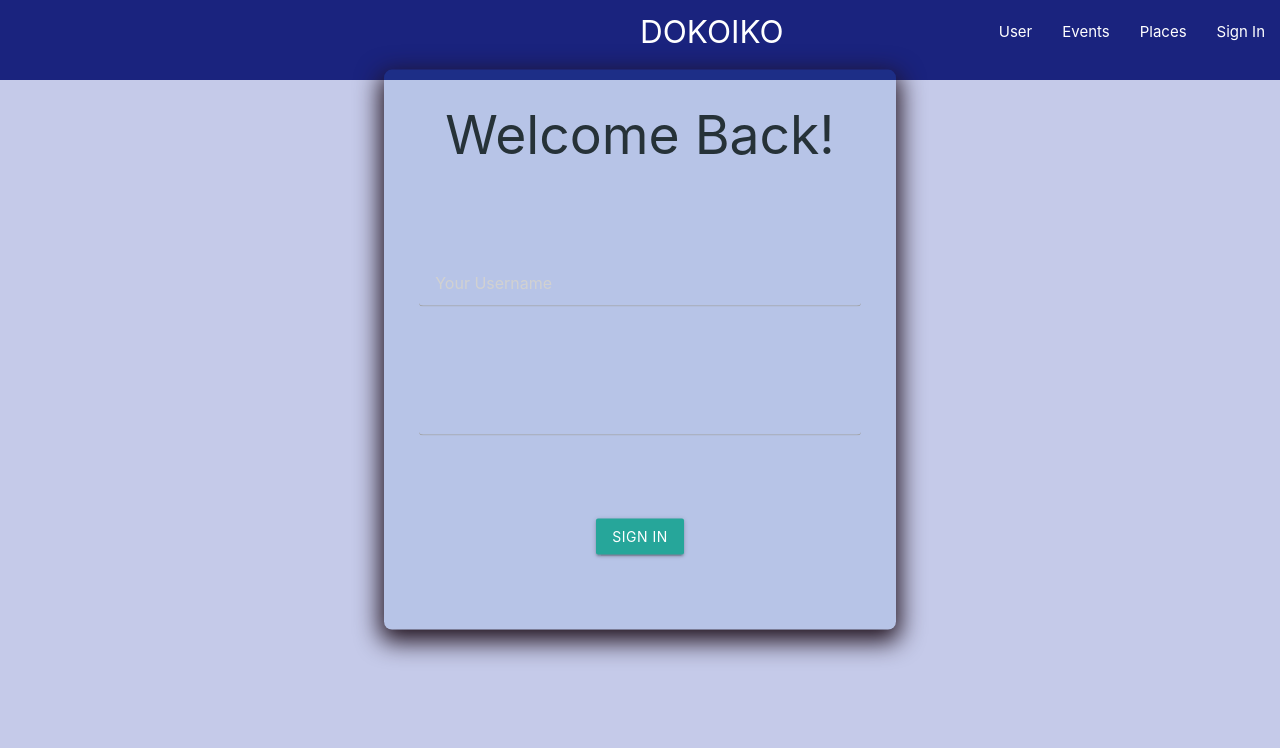
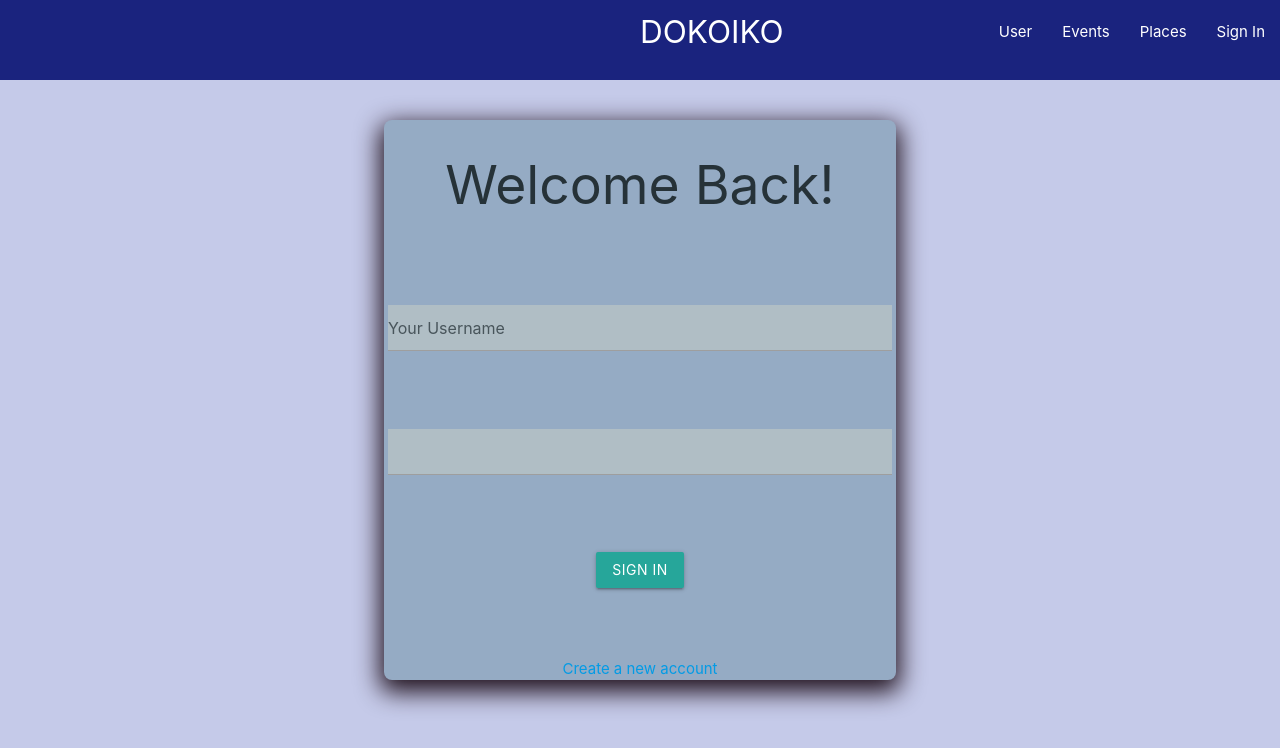
Before and after one commit to yuchida-tamu/Dokoiko, a React (Create React App) app in the folder client/: page /auth in a window 1280 px wide. Shown: the top 748 px of the page. Built offline with nearby package versions, Linux system fonts and the light colour scheme; no server answers.

Commit message:
add create new user

```diff
--- a/client/src/App.css
+++ b/client/src/App.css
@@ -311,7 +311,7 @@ div.SideControl {
 Auth Form
 */
 
-#auth-card {
+.auth-card {
   display: flex;
   flex-direction: column;
   justify-content: space-evenly;
@@ -319,15 +319,20 @@ Auth Form
   width: 512px;
   height: 560px;
   position: absolute;
+  padding: 0 4px;
   top: 50%;
   left: 50%;
-  transform: translate(-50%, -59%);
-  background-color: rgba(64, 147, 216, 0.1);
+  transform: translate(-50%, -50%);
+  background-color: rgb(149, 171, 196);
   box-shadow: 0 8px 24px 4px rgb(32, 17, 29);
   border-radius: 8px;
 }
 
-#auth-card__form {
+.auth-card-new {
+  height: 720px !important;
+}
+
+.auth-card__form {
   display: flex;
   flex-direction: column;
   justify-content: space-evenly;
@@ -336,19 +341,31 @@ Auth Form
   height: 480px;
 }
 
-#auth-card h2 {
+.auth-card__form label {
+  color: #263238 !important;
+  align-self: self-start;
+  margin: 0 0 4px 8px;
+}
+
+.auth-card h2 {
   display: inline-block;
   color: #263238;
 }
 
-#auth-card__form input {
+.auth-card__form input {
   width: 80%;
   min-width: 312px;
   padding: 0 16px;
   border-radius: 4px;
+  background-color: #b0bec5 !important;
 }
 
-#auth-btn {
+.auth-card__form input::placeholder {
+  color: #263238;
+  opacity: 0.75;
+}
+
+.auth-btn {
   justify-self: last baseline;
 }
 
--- a/client/src/containers/Auth/Auth.js
+++ b/client/src/containers/Auth/Auth.js
@@ -1,10 +1,13 @@
-import React from 'react';
+import React, { useState } from 'react';
 import axios from 'axios';
 import { useCurrentUserContext } from '../../contexts/CurrentUserContext';
 import { userReducer } from '../../helpers/helper';
 
 const Auth = () => {
   const { user, setUser } = useCurrentUserContext();
+
+  //manage Auth state, signin or signup
+  const [isSignIn, setIsSignIn] = useState(true);
 
   const onSubmitHandler = event => {
     event.preventDefault();
@@ -27,21 +30,62 @@ const Auth = () => {
         window.alert('Failed to Login. Could not authenticate with the info');
       });
   };
-  return (
-    <div id='auth-card'>
+
+  const onSubmitToCreateHandler = event => {
+    event.preventDefault();
+    const {
+      username,
+      firstname,
+      lastname,
+      email,
+      password,
+      passwordconfirm,
+    } = event.target;
+    //check if passsword and password for confirmation match
+    if (password.value !== passwordconfirm.value)
+      return window.alert("Passwords you entered don't match");
+
+    const newUser = {
+      username: username.value,
+      first_name: firstname.value,
+      last_name: lastname.value,
+      email: email.value,
+      password: password.value,
+    };
+    console.log(newUser);
+
+    axios
+      .post('/api/v1/user/new', newUser)
+      .then(response => {
+        console.log(response.data);
+        const processedUser = userReducer(response.data.user, true);
+        setUser(processedUser);
+      })
+      .catch(err => {
+        console.error('Failed to create a new user: ', err);
+      });
+  };
+
+  const onToggleHandler = () => {
+    setIsSignIn(!isSignIn);
+  };
+
+  return isSignIn ? (
+    <div className='auth-card'>
       <h2>Welcome Back!</h2>
-      <form onSubmit={onSubmitHandler} id='auth-card__form'>
+
+      <form onSubmit={onSubmitHandler} className='auth-card__form'>
         <input
-          id='auth-username'
+          className='auth-username'
           type='text'
           name='username'
           placeholder='Your Username'
         />
 
-        <input id='auth-password' type='password' name='password' />
+        <input className='auth-password' type='password' name='password' />
 
         <button
-          id='auth-btn'
+          className='auth-btn'
           className='btn waves-effect waves-light'
           type='submit'
           name='action'
@@ -49,6 +93,63 @@ const Auth = () => {
           Sign In
         </button>
       </form>
+      <a href='#' onClick={onToggleHandler}>
+        Create a new account
+      </a>
+    </div>
+  ) : (
+    <div className='auth-card auth-card-new'>
+      <h2>Create Your Account</h2>
+
+      <form onSubmit={onSubmitToCreateHandler} className='auth-card__form'>
+        <label for='username'>Username</label>
+        <input
+          className='auth-username'
+          type='text'
+          name='username'
+          placeholder='Your Username'
+        />
+        <label for='firstname'>First</label>
+        <input
+          className='auth-firstname'
+          type='text'
+          name='firstname'
+          placeholder='First Name'
+        />
+        <label for='lastname'>Last</label>
+        <input
+          className='auth-lastname'
+          type='text'
+          name='lastname'
+          placeholder='Last Name'
+        />
+        <label for='email'>Email</label>
+        <input
+          className='auth-email'
+          type='email'
+          name='email'
+          placeholder='email@example.com'
+        />
+        <label for='password'>Password</label>
+        <input className='auth-password' type='password' name='password' />
+        <label for='passwordconfirm'>Confirm</label>
+        <input
+          className='auth-password-confirm'
+          type='password'
+          name='passwordconfirm'
+        />
+
+        <button
+          className='auth-btn btn waves-effect waves-light'
+          type='submit'
+          name='action'
+        >
+          Create
+        </button>
+      </form>
+      <a href='#' onClick={onToggleHandler}>
+        Sign in with different account
+      </a>
     </div>
   );
 };
```
